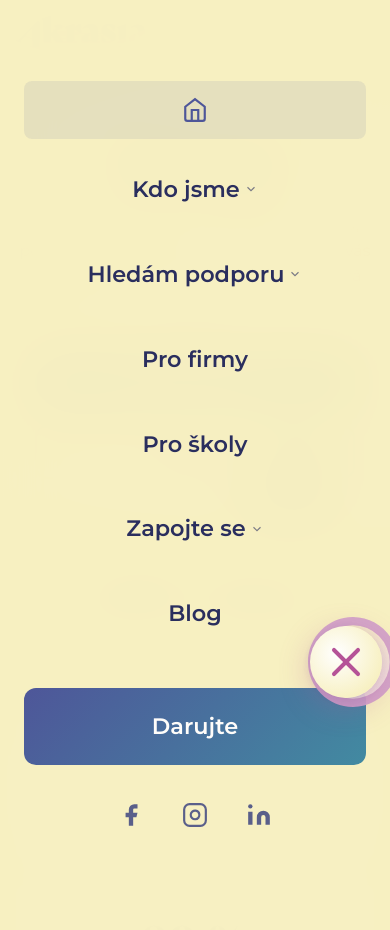
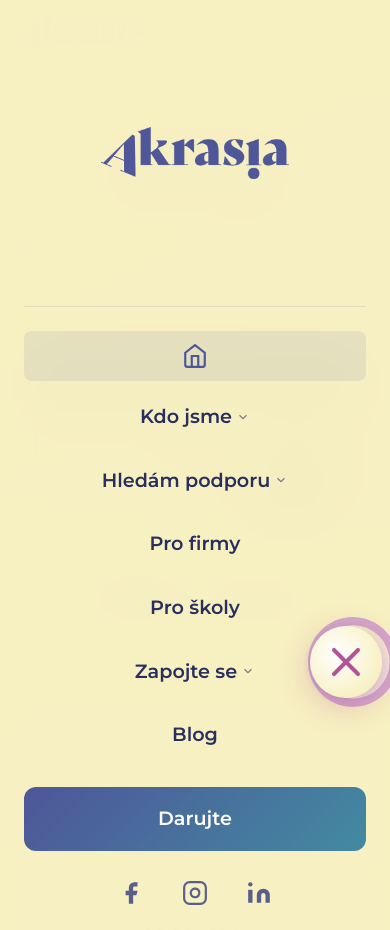
Before and after one commit to Alairik/Akrasia, a PHP site: page / in a window 390 px wide, after a click that opens the changed part. Run offline with PHP 8.4, Linux system fonts and the light colour scheme; data that the repository does not hold is empty.

Commit message:
feat: mobilní menu – logo v 1. třetině + font −15 %
- header.php: přidán .nav-mobile-logo (obdélníkové logo) jako první
  prvek v nav, na desktopu display:none
- CSS .nav-mobile-logo: height: 33vh, flex center, border-bottom, logo 52px
- .site-nav na mobilu: justify-content flex-start (ne center), padding-top 0,
  gap space-4 → space-2 → položky začínají od 2. třetiny obrazovky
- font-size: 1.4rem → 1.2rem (−15 %)
- nav-link padding: space-4/space-8 → space-3/space-6

https://claude.ai/code/session_014tC1dehtJnymkY5UcokwMJ

```diff
--- a/assets/css/style.css
+++ b/assets/css/style.css
@@ -381,6 +381,9 @@ ul  { list-style: none; }
 .nav-toggle.active span:nth-child(1) { transform: rotate(45deg) translate(5px, 5px); }
 .nav-toggle.active span:nth-child(2) { opacity: 0; }
 .nav-toggle.active span:nth-child(3) { transform: rotate(-45deg) translate(5px, -5px); }
+
+/* Logo uvnitř mobilního menu – na desktopu skryto */
+.nav-mobile-logo { display: none; }
 
 /* Lilac blob za burger tlačítkem na mobilech */
 .nav-blob {
@@ -1893,16 +1896,29 @@ ul  { list-style: none; }
         backdrop-filter: blur(24px);
         -webkit-backdrop-filter: blur(24px);
         flex-direction: column;
-        justify-content: center;
+        justify-content: flex-start;
         align-items: center;
-        gap: var(--space-4);
+        gap: var(--space-2);
         transform: translateY(100%);
         visibility: hidden;
         transition: transform var(--ease-slow), visibility 0s var(--ease-slow);
         z-index: 105;
         overflow-y: auto;
-        padding: var(--space-16) var(--space-6);
+        padding: 0 var(--space-6) var(--space-8);
     }
+
+    /* Logo v první třetině mobilního menu */
+    .nav-mobile-logo {
+        display: flex;
+        align-items: center;
+        justify-content: center;
+        width: 100%;
+        height: 33vh;
+        flex-shrink: 0;
+        border-bottom: 1px solid rgba(78,86,153,0.12);
+        margin-bottom: var(--space-4);
+    }
+    .nav-mobile-logo img { height: 52px; width: auto; }
     .site-nav.active {
         transform: translateY(0);
         visibility: visible;
@@ -1910,8 +1926,8 @@ ul  { list-style: none; }
     }
 
     .nav-item { width: 100%; text-align: center; }
-    .site-nav .nav-link { font-size: 1.4rem; justify-content: center; padding: var(--space-4) var(--space-8); }
-    .site-nav .nav-link--donate { margin: var(--space-6) 0 0; padding: var(--space-5) var(--space-12); font-size: 1.4rem; }
+    .site-nav .nav-link { font-size: 1.2rem; justify-content: center; padding: var(--space-3) var(--space-6); }
+    .site-nav .nav-link--donate { margin: var(--space-4) 0 0; padding: var(--space-4) var(--space-10); font-size: 1.2rem; }
 
     /* Ikona domů – stejná vizuální výška jako textové položky */
     .site-nav .nav-link > svg:not(.nav-arrow) { width: 26px; height: 26px; }
--- a/templates/header.php
+++ b/templates/header.php
@@ -77,6 +77,13 @@ function nav_active(string $route, string $current): string {
 
         <!-- Navigace -->
         <nav class="site-nav" id="main-nav" aria-label="Hlavní navigace">
+
+            <!-- Logo v mobilním menu (první třetina obrazovky) -->
+            <a href="<?= SITE_URL ?>/" class="nav-mobile-logo" aria-label="Akrasia – domovská stránka">
+                <img src="<?= SITE_URL ?>/assets/brand/akrasia_logo_rect.png"
+                     alt="Akrasia"
+                     onerror="this.src='<?= SITE_URL ?>/assets/brand/akrasia_logo_rect.svg'">
+            </a>
 
             <!-- Domů -->
             <div class="nav-item">
```
